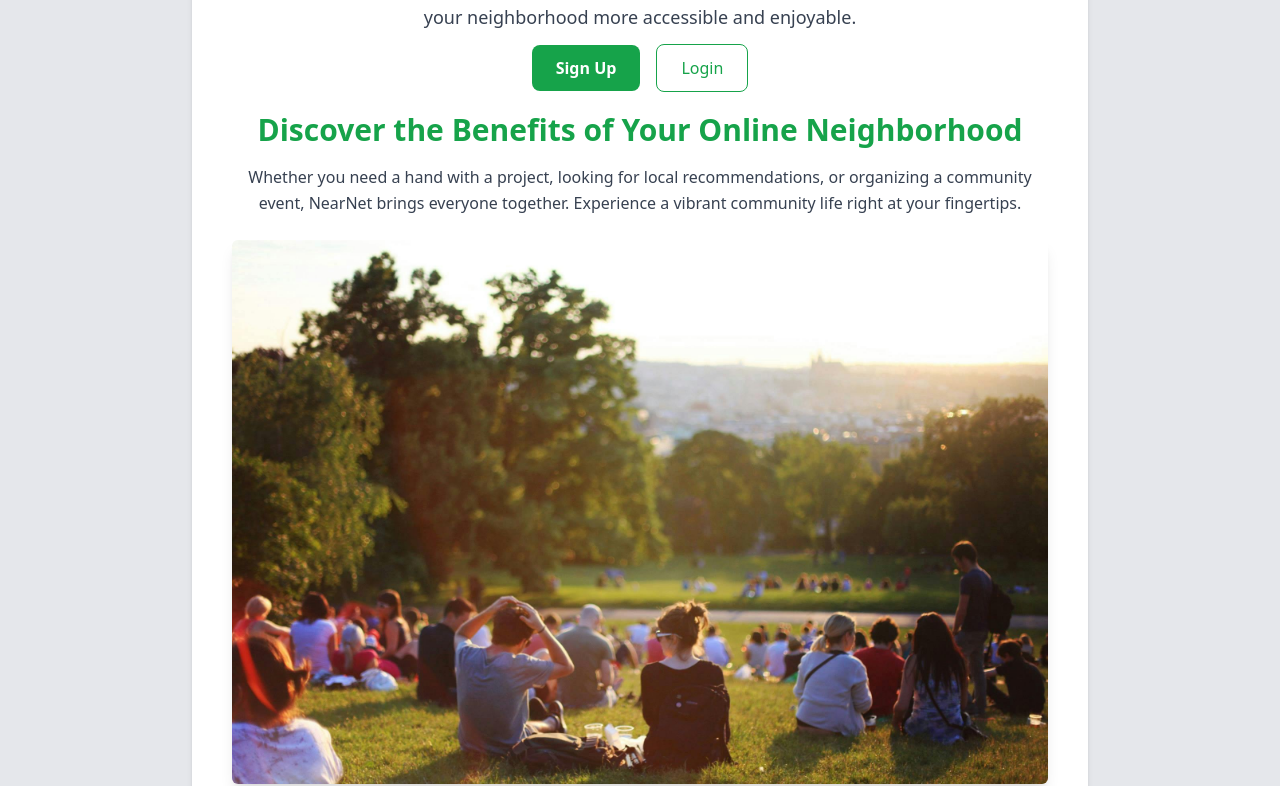
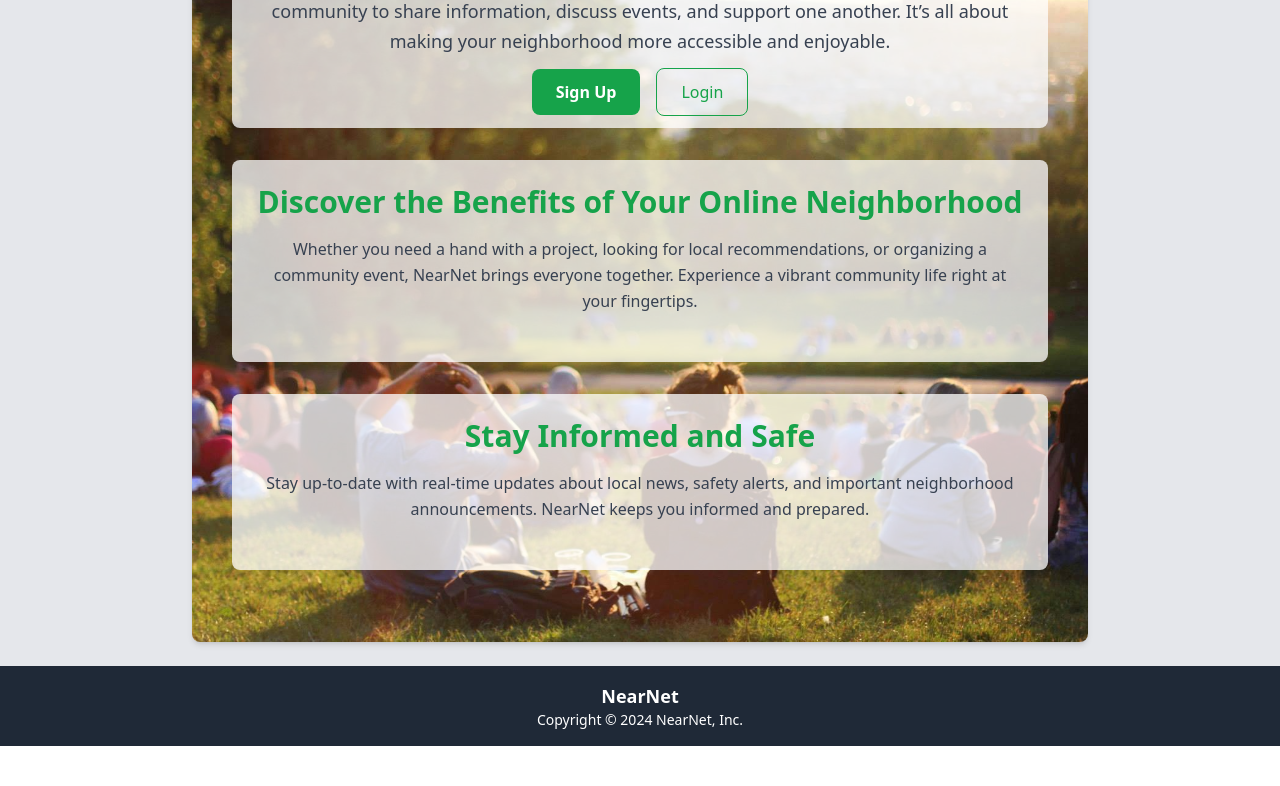
Before and after one commit to xeviert/nearnet, a Next.js app: page / in a window 1280 px wide. Shown: the part 280-1066 px from the top of the page. After the commit the page ends 1026 px from the top, so only its background shows below. Built offline with nearby package versions, Linux system fonts and the light colour scheme.

Commit message:
background image for landing page

```diff
--- a/src/pages/index.js
+++ b/src/pages/index.js
@@ -1,11 +1,13 @@
 import Link from 'next/link';
-import Image from 'next/image';
 
 export default function LandingPage() {
   return (
     <div className="min-h-screen bg-gray-200 p-6 flex flex-col items-center justify-center">
-      <div className="w-full max-w-4xl bg-white p-10 rounded-lg shadow-md">
-        <section className="text-center my-8">
+      <div
+        className="w-full max-w-4xl bg-cover bg-center p-10 rounded-lg shadow-md"
+        style={{ backgroundImage: "url('/images/community.jpg')", backgroundBlendMode: 'overlay' }}
+      >
+        <section className="text-center my-8 bg-white bg-opacity-75 p-6 rounded-lg">
           <h1 className="text-4xl font-bold text-green-600 mb-6">Connect, Share, and Engage on NearNet</h1>
           <p className="text-gray-700 text-lg leading-relaxed mb-6">
             NearNet is your digital neighborhood – a place where you can connect with your local community to share information,
@@ -13,31 +15,23 @@ export default function LandingPage() {
           </p>
           <div className="space-x-4">
             <Link href="/register" className="bg-green-600 text-white px-6 py-3 rounded-lg font-semibold hover:bg-green-700 transition duration-300">
-                Sign Up
+              Sign Up
             </Link>
             <Link href="/login" className="bg-transparent text-green-600 border border-green-600 px-6 py-3 rounded-lg hover:bg-green-600 hover:text-white transition duration-300">
-                Login
+              Login
             </Link>
           </div>
         </section>
 
-        <section className="flex flex-col items-center my-8">
+        <section className="flex flex-col items-center my-8 bg-white bg-opacity-75 p-6 rounded-lg">
           <h2 className="text-3xl font-bold text-green-600 mb-4">Discover the Benefits of Your Online Neighborhood</h2>
           <p className="text-center text-gray-700 leading-relaxed mb-6">
             Whether you need a hand with a project, looking for local recommendations, or organizing a community event, NearNet brings everyone together.
             Experience a vibrant community life right at your fingertips.
           </p>
-          <Image
-            src="/images/community.jpg"
-            alt="Community interaction"
-            width={1920}
-            height={1080}
-            layout="responsive"
-            className="rounded-md shadow-lg"
-          />
         </section>
 
-        <section className="flex flex-col items-center my-8">
+        <section className="flex flex-col items-center my-8 bg-white bg-opacity-75 p-6 rounded-lg">
           <h2 className="text-3xl font-bold text-green-600 mb-4">Stay Informed and Safe</h2>
           <p className="text-center text-gray-700 leading-relaxed mb-6">
             Stay up-to-date with real-time updates about local news, safety alerts, and important neighborhood announcements. NearNet keeps you informed and prepared.
```
